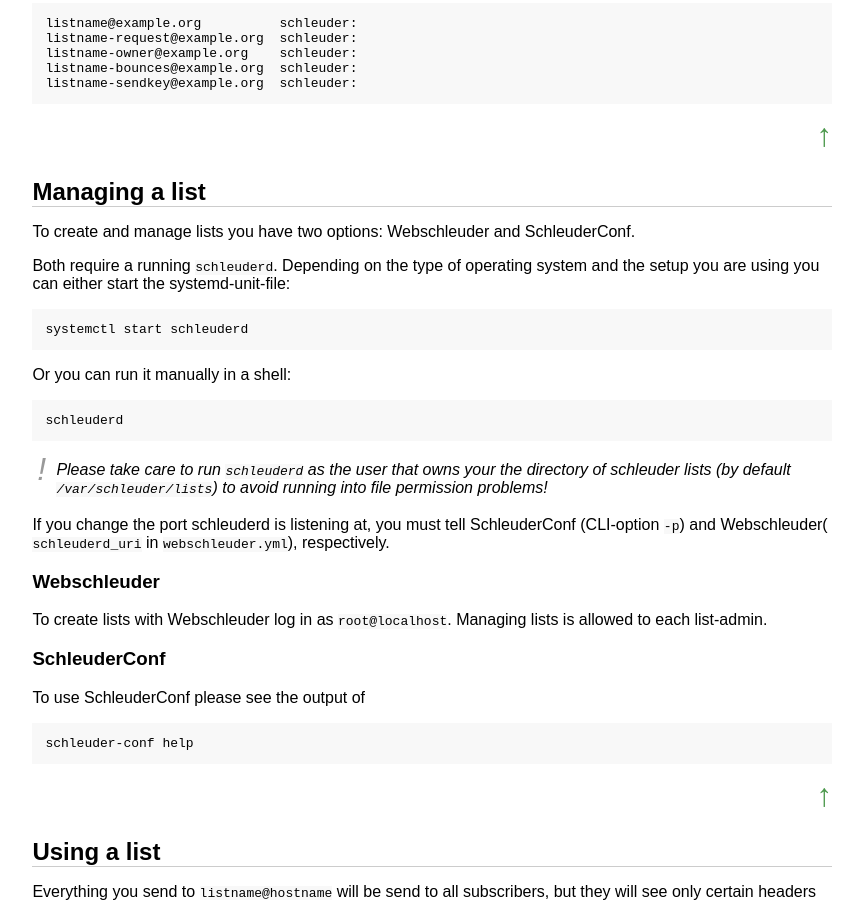
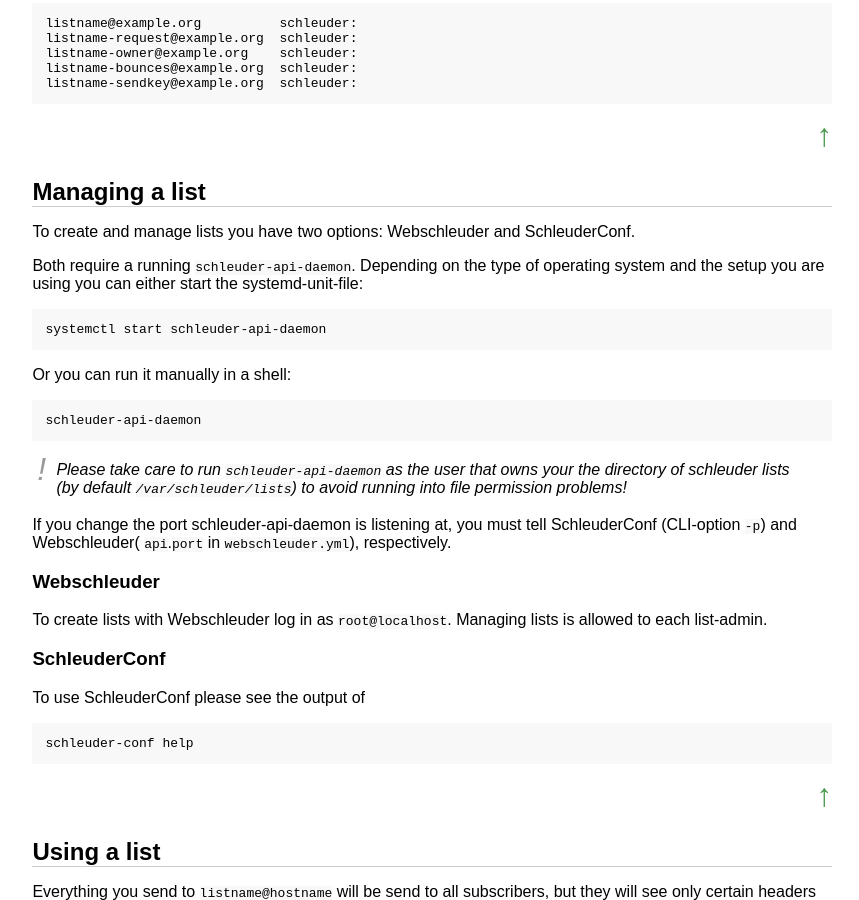
Before and after one commit to schleuder/schleuder-website, a Jekyll site: the page built from docs/index.md, in a window 1280 px wide and 900 px high, scrolled down 3134 px. Shown: the whole window, without its empty margins (6-865 px from the left). Built offline with Jekyll 4.4.1, drawn with Linux system fonts in a browser that asks for light colours.

Commit message:
schleuderd → schleuder-api-daemon

```diff
--- a/docs/index.md
+++ b/docs/index.md
@@ -122,19 +122,19 @@ To configure each list individually adapt the following lines for each list and
 
 To create and manage lists you have two options: Webschleuder and SchleuderConf.
 
-Both require a running `schleuderd`. Depending on the type of operating system and the setup you are using you can either start the systemd-unit-file:
+Both require a running `schleuder-api-daemon`. Depending on the type of operating system and the setup you are using you can either start the systemd-unit-file:
 
-    systemctl start schleuderd
+    systemctl start schleuder-api-daemon
 
 Or you can run it manually in a shell:
 
-    schleuderd
+    schleuder-api-daemon
 
 {: .note}
-Please take care to run `schleuderd` as the user that owns your the directory of schleuder lists (by default `/var/schleuder/lists`) to avoid running into file permission problems!
+Please take care to run `schleuder-api-daemon` as the user that owns your the directory of schleuder lists (by default `/var/schleuder/lists`) to avoid running into file permission problems!
 
-If you change the port schleuderd is listening at, you must tell SchleuderConf
-(CLI-option `-p`) and Webschleuder( `schleuderd_uri` in `webschleuder.yml`),
+If you change the port schleuder-api-daemon is listening at, you must tell SchleuderConf
+(CLI-option `-p`) and Webschleuder( `api`.`port` in `webschleuder.yml`),
 respectively.
 
 
```
